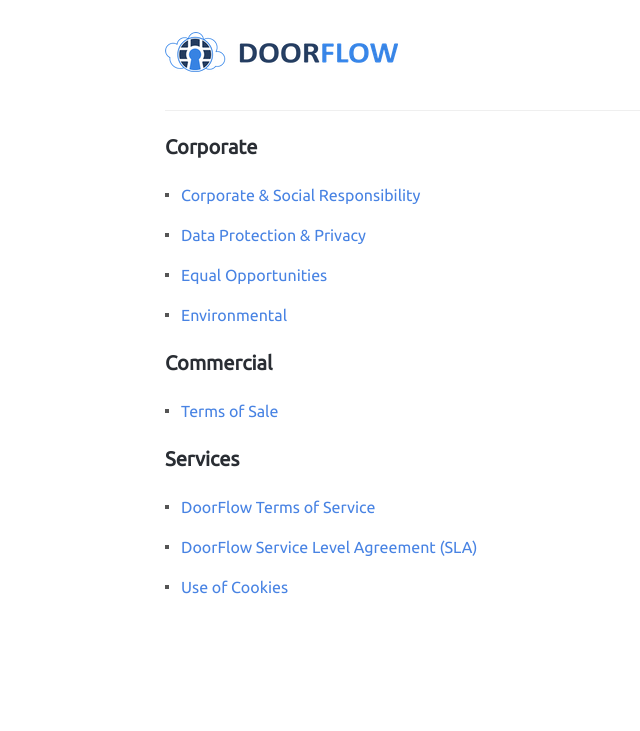
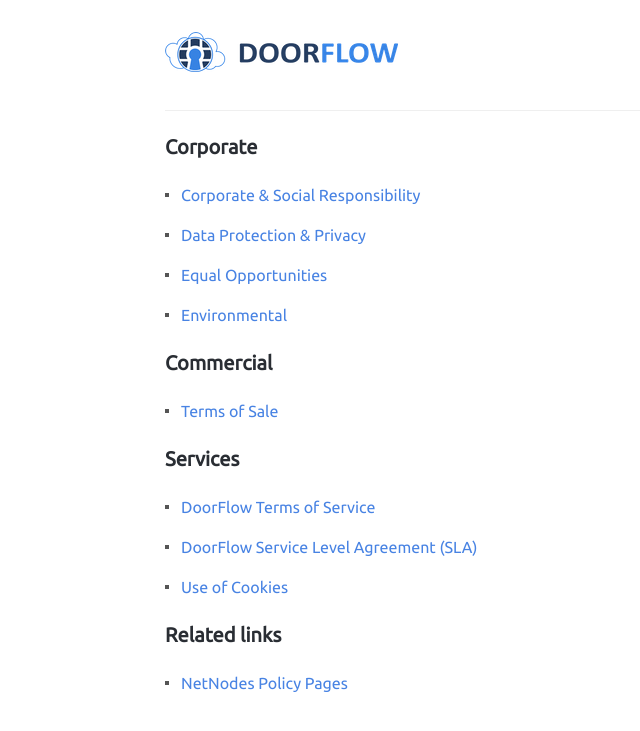
Before and after one commit to netnodes/doorflow-policy, a Jekyll site: the page built from docs/index.md, in a window 1280 px wide. Shown: the top 731 px of the page, without its empty margins (107-747 px from the left). Built offline with Jekyll 4.4.1, drawn with Linux system fonts in a browser that asks for light colours; our own code applies the rules of GitHub Pages for plain Markdown files; a script that is not in the unit is left out.

Commit message:
Adds links to NetNodes Policies

```diff
--- a/docs/index.md
+++ b/docs/index.md
@@ -14,3 +14,7 @@
 * [DoorFlow Terms of Service](terms_of_service)
 * [DoorFlow Service Level Agreement (SLA)](service_level_agreement)
 * [Use of Cookies](cookies)
+
+## Related links
+
+* [NetNodes Policy Pages](https://policy.netnodes.net)
```
